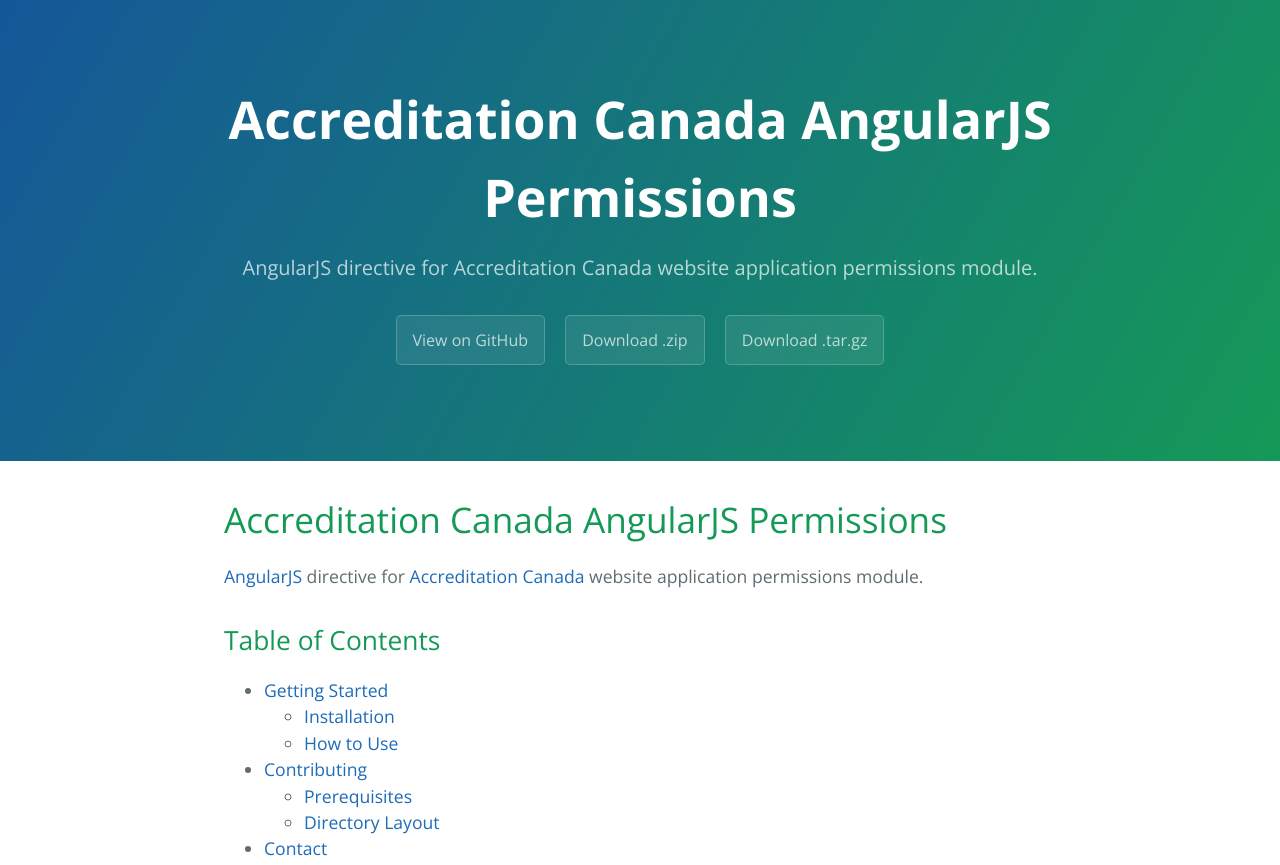
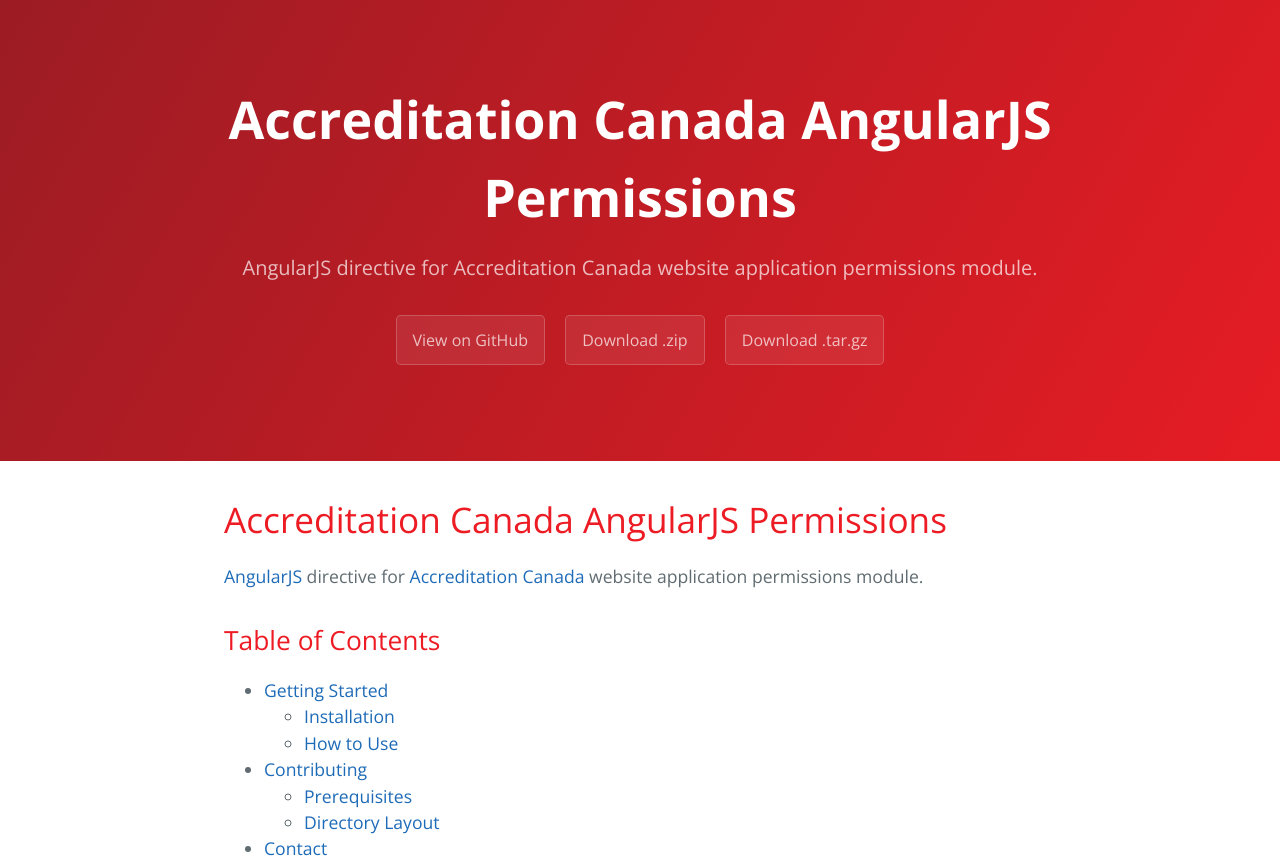
Before and after one commit to accredcan/angularjs-permissions, a plain HTML site: page index.html in a window 1280 px wide. Shown: the top 865 px of the page. Drawn offline with nearby package versions, Linux system fonts and the light colour scheme.

Commit message:
updated colours

```diff
--- a/stylesheets/stylesheet.css
+++ b/stylesheets/stylesheet.css
@@ -56,8 +56,8 @@
 .page-header {
   color: #fff;
   text-align: center;
-  background-color: #159957;
-  background-image: linear-gradient(120deg, #155799, #159957); }
+  background-color: #ED1C24;
+  background-image: linear-gradient(120deg, #9C1C24, #E61C24); }
 
 @media screen and (min-width: 64em) {
   .page-header {
@@ -112,7 +112,7 @@
   margin-top: 2rem;
   margin-bottom: 1rem;
   font-weight: normal;
-  color: #159957; }
+  color: #ED1C24; }
 .main-content p {
   margin-bottom: 1em; }
 .main-content code {
```
